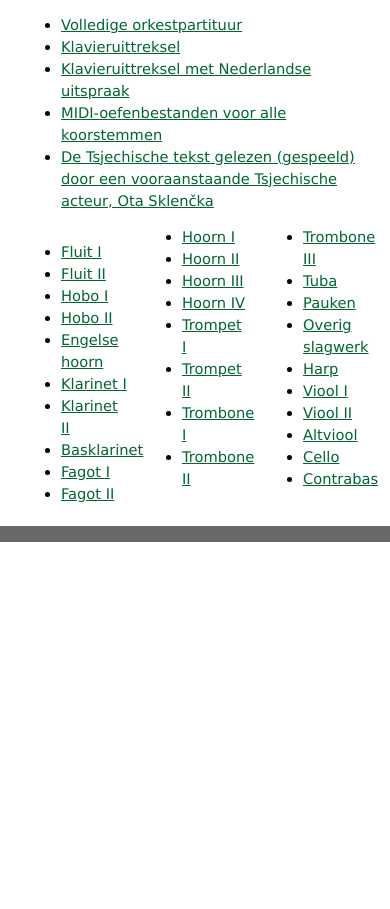
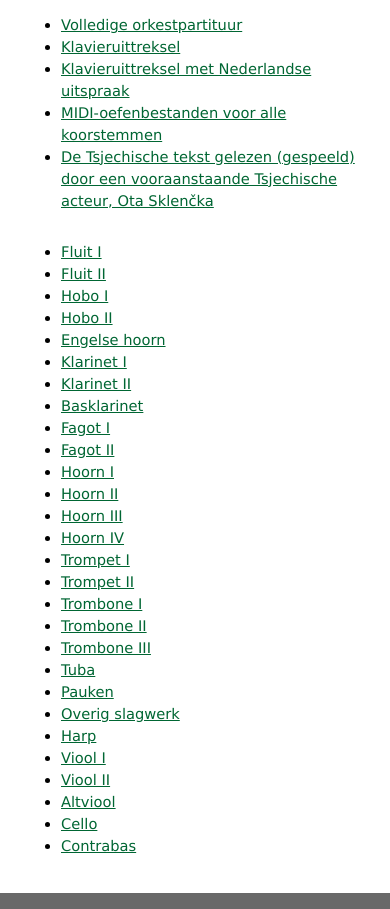
Before and after one commit to DirkjanH/projectorkest.pellegrina.net, a PHP site: page /info_deelnemers_svk.php in a window 390 px wide; the page is wider, and only the part inside the window is pictured. Shown: the part 2643-3552 px from the top of that part. Before the commit the page ends 3185 px from the top of that part, so only its background shows below. Run offline with PHP 8.4, Linux system fonts and the light colour scheme.

Commit message:
Refactor column layout to improve responsiveness in info_deelnemers_svk.php

```diff
--- a/info_deelnemers_svk.php
+++ b/info_deelnemers_svk.php
@@ -8,9 +8,15 @@
     <link rel="shortcut icon" href="/favicon.ico" type="image/x-icon">
     <link rel="icon" href="/favicon.ico" type="image/x-icon">
     <style type="text/css">
-        .cols3 {
-            column-count: 3;
+        .cols2 {
+            column-count: 2;
             column-rule: none;
+        }
+
+        @media (max-width: 600px) {
+            .cols2 {
+                column-count: 1;
+            }
         }
     </style>
     <title>Project Dvořák - Het Bruidshemd 2026 - informatie voor deelnemers
@@ -162,7 +168,7 @@
                         Sklenčka</a></li>
                 </li>
             </ul>
-            <div class="cols3">
+            <div class="cols2">
                 <ul>
                     <li><a href="https://pellegrina.net/pdf/2026-1/Flauto 1.pdf"
                             target="_blank">Fluit I</a></li>
```
